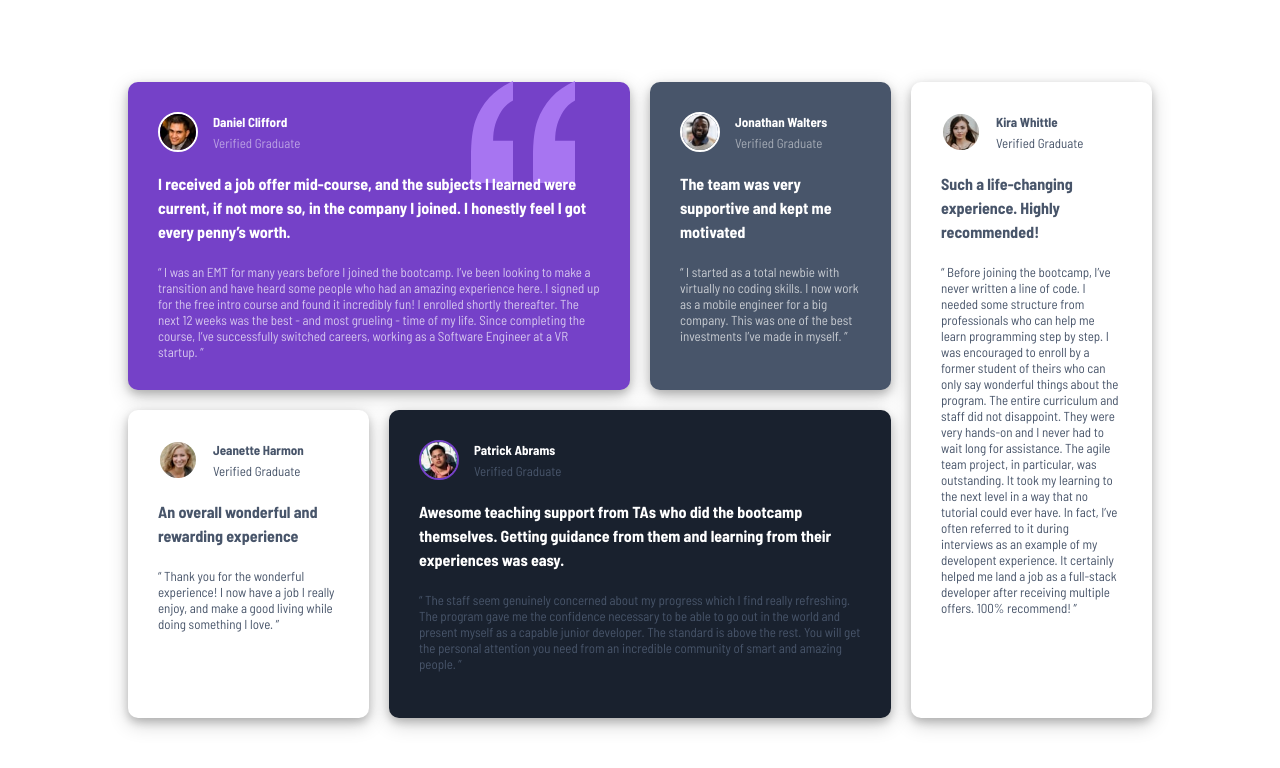
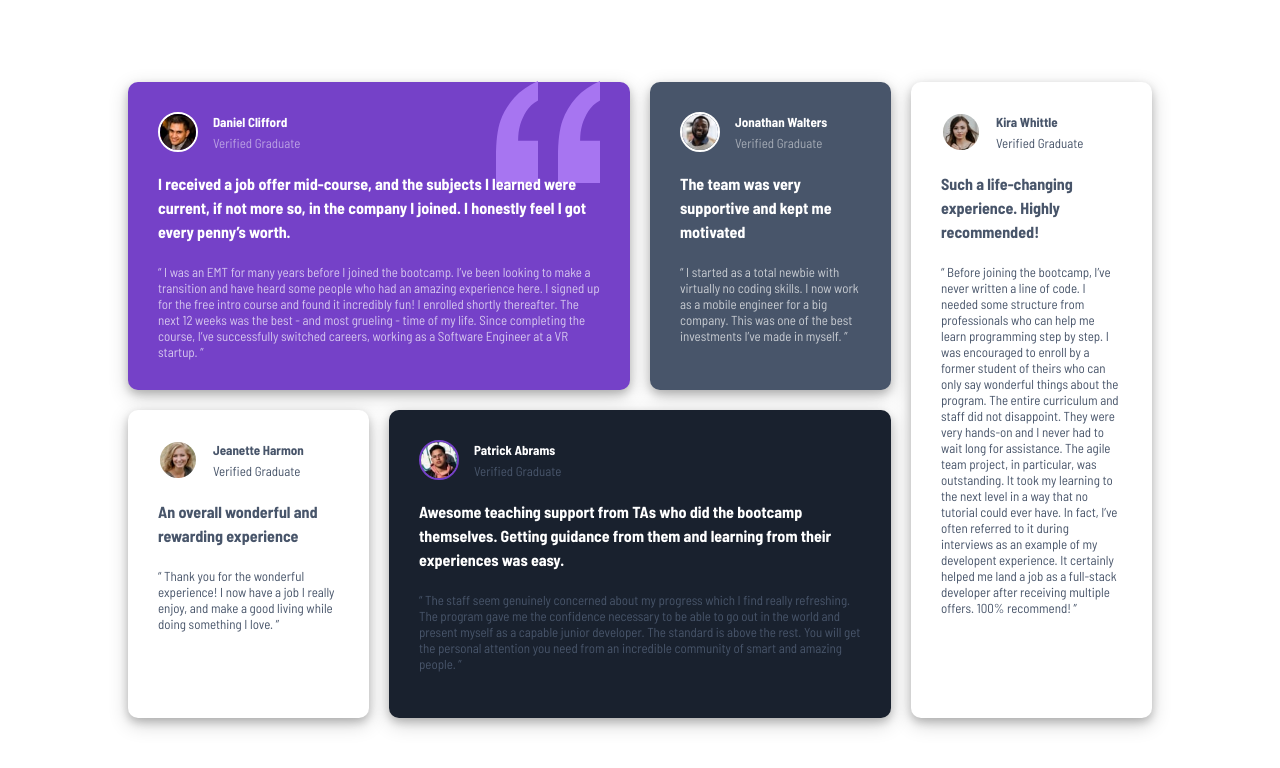
Before and after one commit to 3laagaber/Testimonials-grid-section, a plain HTML site: page index.html in a window 1280 px wide. Drawn offline with Linux system fonts and the light colour scheme.

Commit message:
Update style.css

```diff
--- a/style.css
+++ b/style.css
@@ -63,7 +63,7 @@ p{
 }
 .heading svg {
     position: absolute;
-    right: 25px;
+    right: 0;
 }
 .heading img{
     border-radius: 50%;
```
